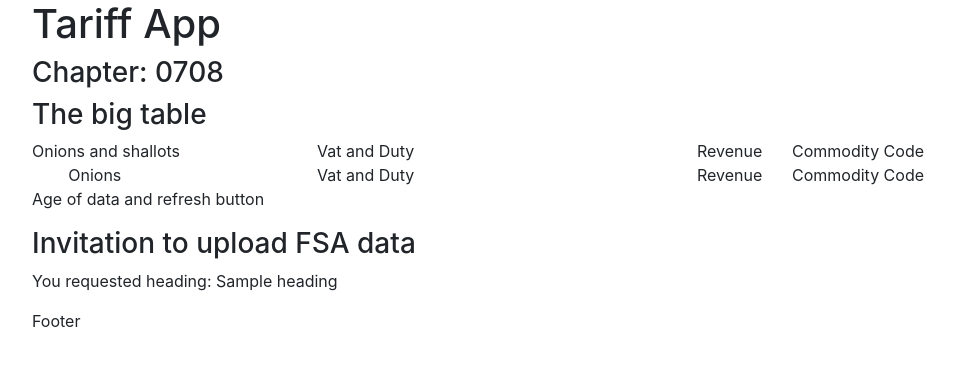
After one commit to peterhoward42/plain-django-boiler-plate, a Django app: template dit/tariffs/templates/tariffs/heading-orig.html in a window 1280 px wide. The commit adds this page. Shown: the top 366 px of the page, without its empty margins (53-1007 px from the left). Run offline with Django 3.2, Linux system fonts and the light colour scheme; the template is opened without the code that fills it: most values are stand-ins (such as "Sample title", 1, 10 or a date in 2020); some libraries are stand-ins or nearby versions.

```diff
--- /dev/null
+++ b/dit/tariffs/templates/tariffs/heading-orig.html
@@ -0,0 +1,69 @@
+<!DOCTYPE html>
+<html>
+<head>
+    <meta charset="utf-8">
+    <title>Tariffs App</title>
+    <meta content="width=device-width, initial-scale=1, shrink-to-fit=no" name="viewport">
+
+    <link crossorigin="anonymous"
+          href="https://maxcdn.bootstrapcdn.com/bootstrap/4.0.0/css/bootstrap.min.css"
+          integrity="sha384-Gn5384xqQ1aoWXA+058RXPxPg6fy4IWvTNh0E263XmFcJlSAwiGgFAW/dAiS6JXm"
+          rel="stylesheet">
+</head>
+<body>
+<div class="container">
+    <h1>Tariff App</h1>
+    <h3>Chapter: 0708</h3>
+    <h3>The big table</h3>
+
+
+    <div class="row">
+        <div class="col-3 offset-0">
+            Onions and shallots
+        </div>
+        <div class="col-4">
+            Vat and Duty
+        </div>
+        <div class="col-1">
+            Revenue
+        </div>
+        <div class="col">
+            Commodity Code
+        </div>
+    </div>
+    <div class="row">
+        <div class="col-3">
+            <div class="col offset-1">
+                Onions
+            </div>
+        </div>
+        <div class="col-4">
+            Vat and Duty
+        </div>
+        <div class="col-1">
+            Revenue
+        </div>
+        <div class="col">
+            Commodity Code
+        </div>
+    </div>
+
+
+    <p>Age of data and refresh button</p>
+    <h3>Invitation to upload FSA data</h3>
+    <p>You requested heading: {{heading}}</p>
+    <p>Footer</p>
+</div>
+
+
+<script crossorigin="anonymous"
+        integrity="sha384-KJ3o2DKtIkvYIK3UENzmM7KCkRr/rE9/Qpg6aAZGJwFDMVNA/GpGFF93hXpG5KkN"
+        src="https://code.jquery.com/jquery-3.2.1.slim.min.js"></script>
+<script crossorigin="anonymous"
+        integrity="sha384-ApNbgh9B+Y1QKtv3Rn7W3mgPxhU9K/ScQsAP7hUibX39j7fakFPskvXusvfa0b4Q"
+        src="https://cdnjs.cloudflare.com/ajax/libs/popper.js/1.12.9/umd/popper.min.js"></script>
+<script crossorigin="anonymous"
+        integrity="sha384-JZR6Spejh4U02d8jOt6vLEHfe/JQGiRRSQQxSfFWpi1MquVdAyjUar5+76PVCmYl"
+        src="https://maxcdn.bootstrapcdn.com/bootstrap/4.0.0/js/bootstrap.min.js"></script>
+</body>
+</html>
--- a/dit/tariffs/urls.py
+++ b/dit/tariffs/urls.py
@@ -3,5 +3,5 @@ from django.urls import path
 from . import views
 
 urlpatterns = [
-    path("<heading>", views.heading, name="index"),
+    path("<heading>", views.index, name="index"),
 ]
--- a/dit/tariffs/views.py
+++ b/dit/tariffs/views.py
@@ -1,11 +1,8 @@
-from django.http import HttpResponse
-
 from django.shortcuts import render
 
 from .view_model import ViewModel
 
 
-def heading(request, heading):
-    context = {"heading": heading}
+def index(request, heading):
     view_model = ViewModel(heading)
     return render(request, "tariffs/heading.html", view_model.data)
```
Also changed, not shown: dit/tariffs/templates/tariffs/boilerplate.html (added, +29 -0 lines), dit/tariffs/templates/tariffs/heading.html (+4 -24 lines).
